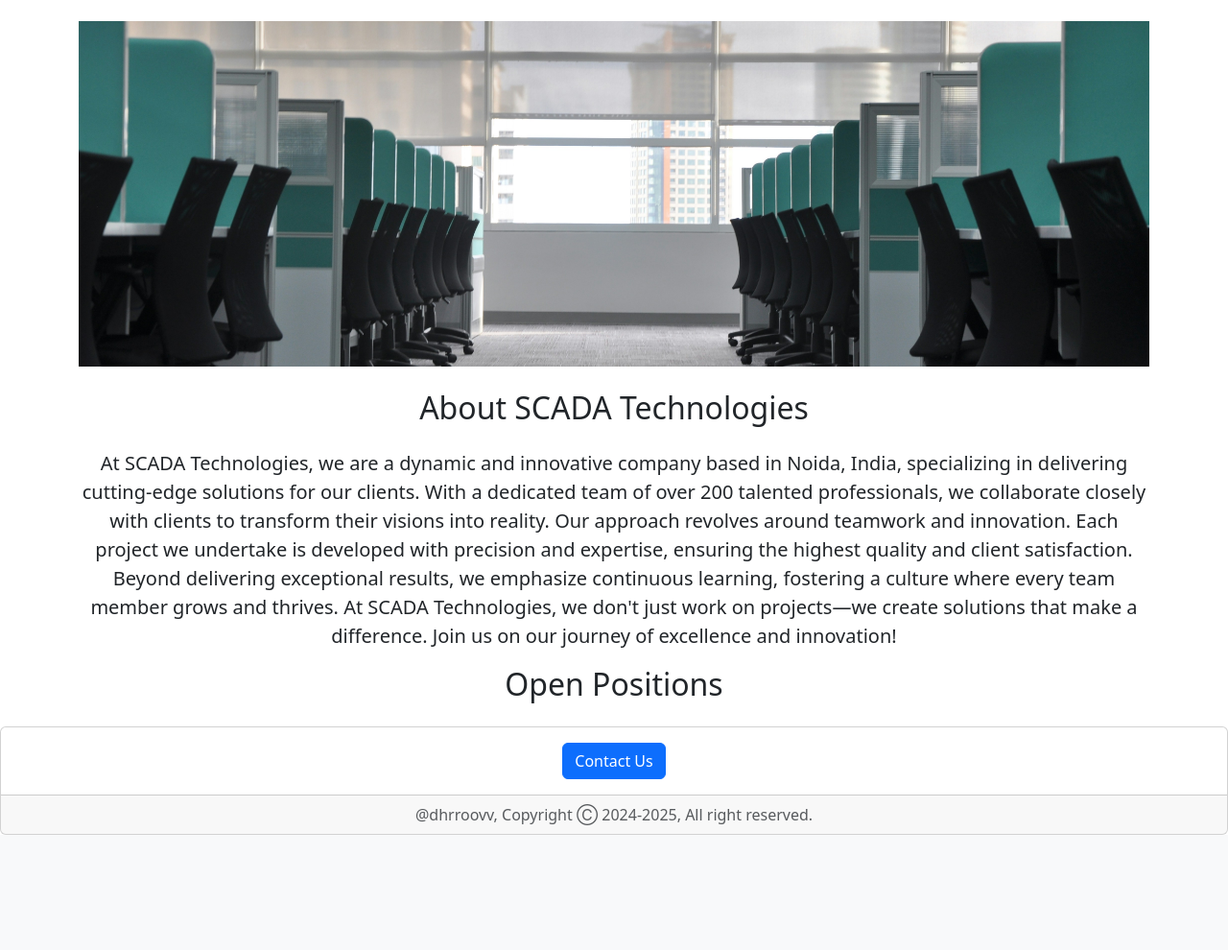
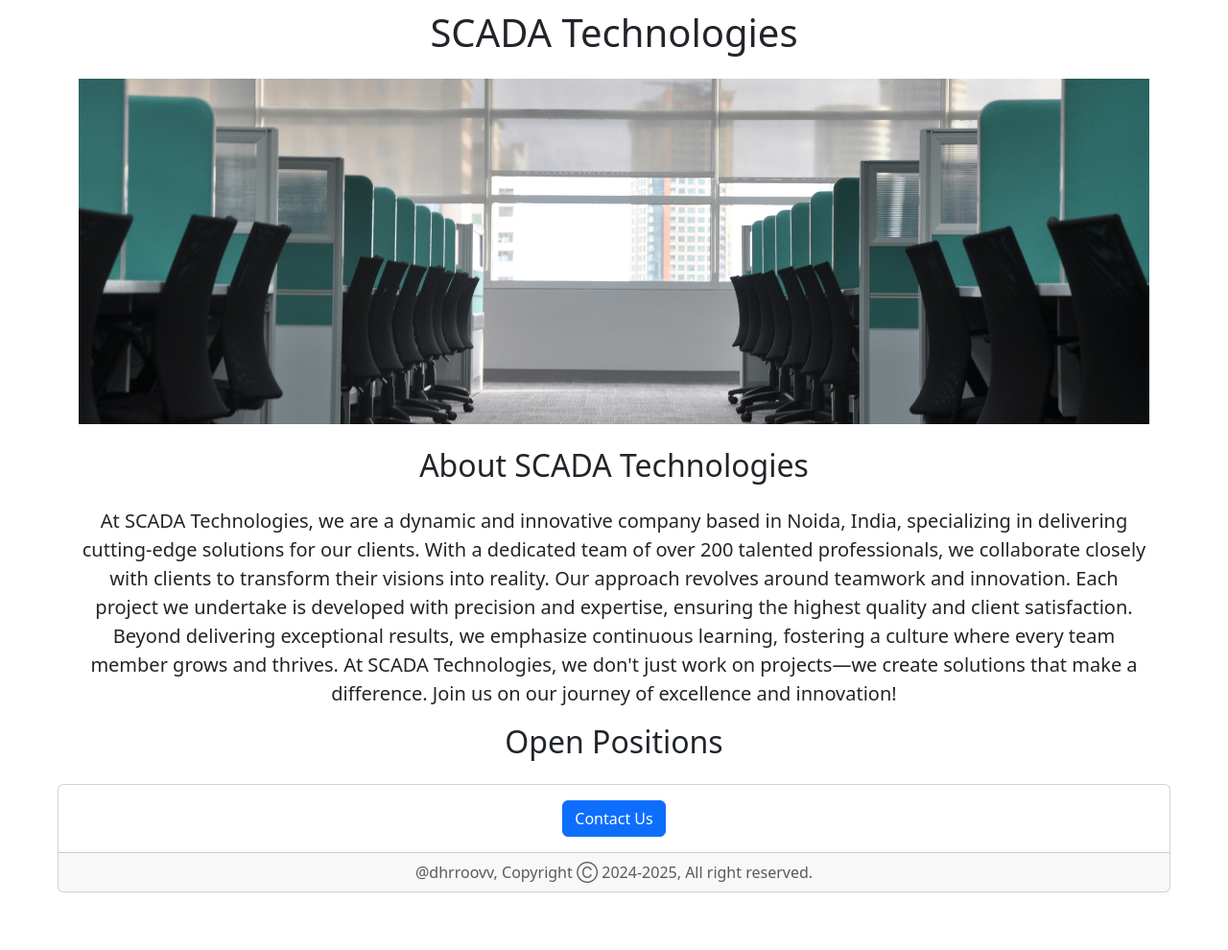
Before and after one commit to dhruv-yadav-nitj/Career-Website-Flask, a Flask app: template templates/index.html in a window 1280 px wide. Shown: the part 58-1048 px from the top of the page at 96% size. Before the commit the page ends 928 px from the top, so only its background shows below. Run offline with Flask 3, Linux system fonts and the light colour scheme; the template is opened without the code that fills it, so the values that code supplies are empty.

Commit message:
fixed navbar

```diff
--- a/templates/index.html
+++ b/templates/index.html
@@ -11,6 +11,9 @@
             width: 100%;
             height: 360px;
             object-fit: cover;
+        }
+        body {
+            padding: 60px;
         }
     </style>
 </head>
```
